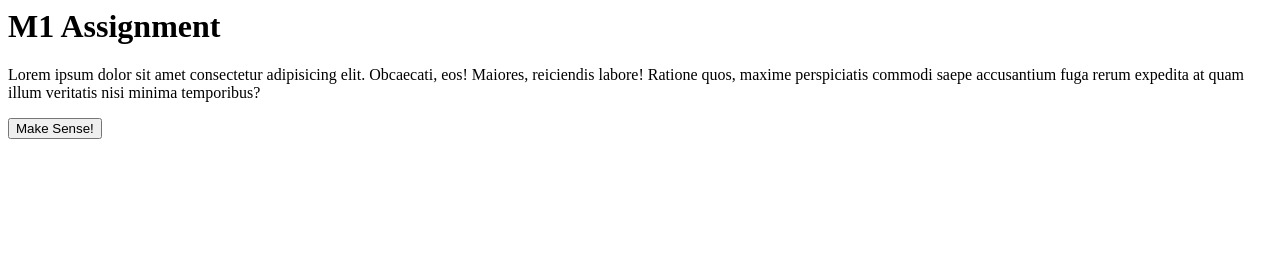
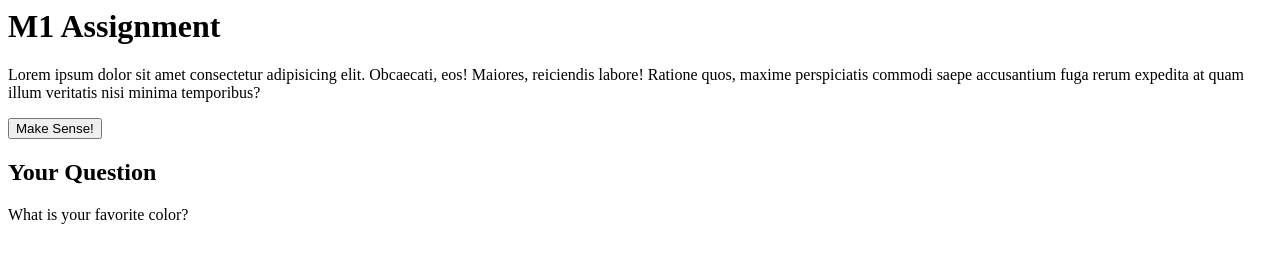
Before and after one commit to RyanDugan/2351_M1, a plain HTML site: page index.html in a window 1280 px wide. Drawn offline with Linux system fonts and the light colour scheme.

Commit message:
added question

```diff
--- a/index.html
+++ b/index.html
@@ -18,6 +18,8 @@
     >
       Make Sense!
     </button>
+    <h2>Your Question</h2>
+    <p>What is your favorite color?</p>
     <script src="./main.js"></script>
   </body>
 </html>
```
